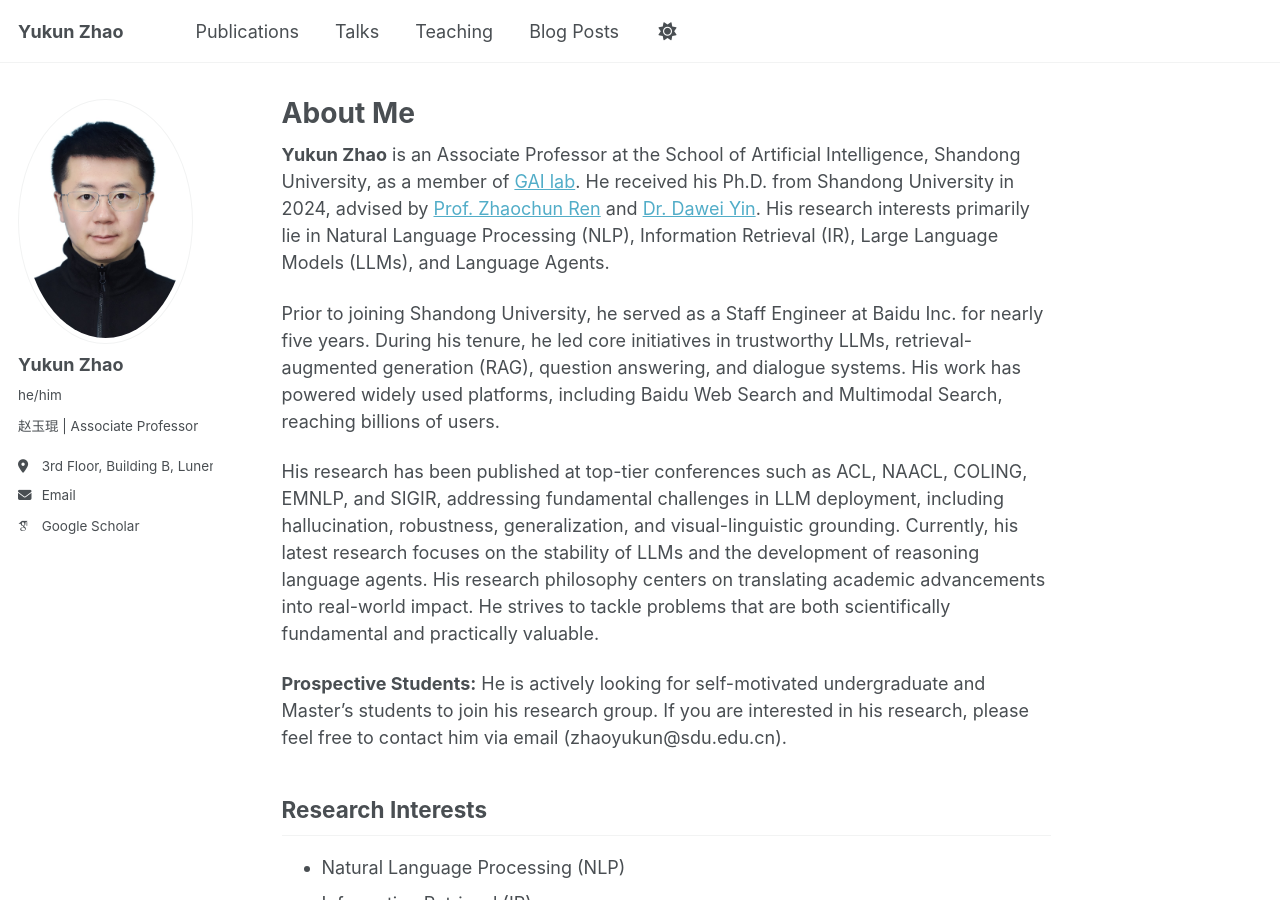
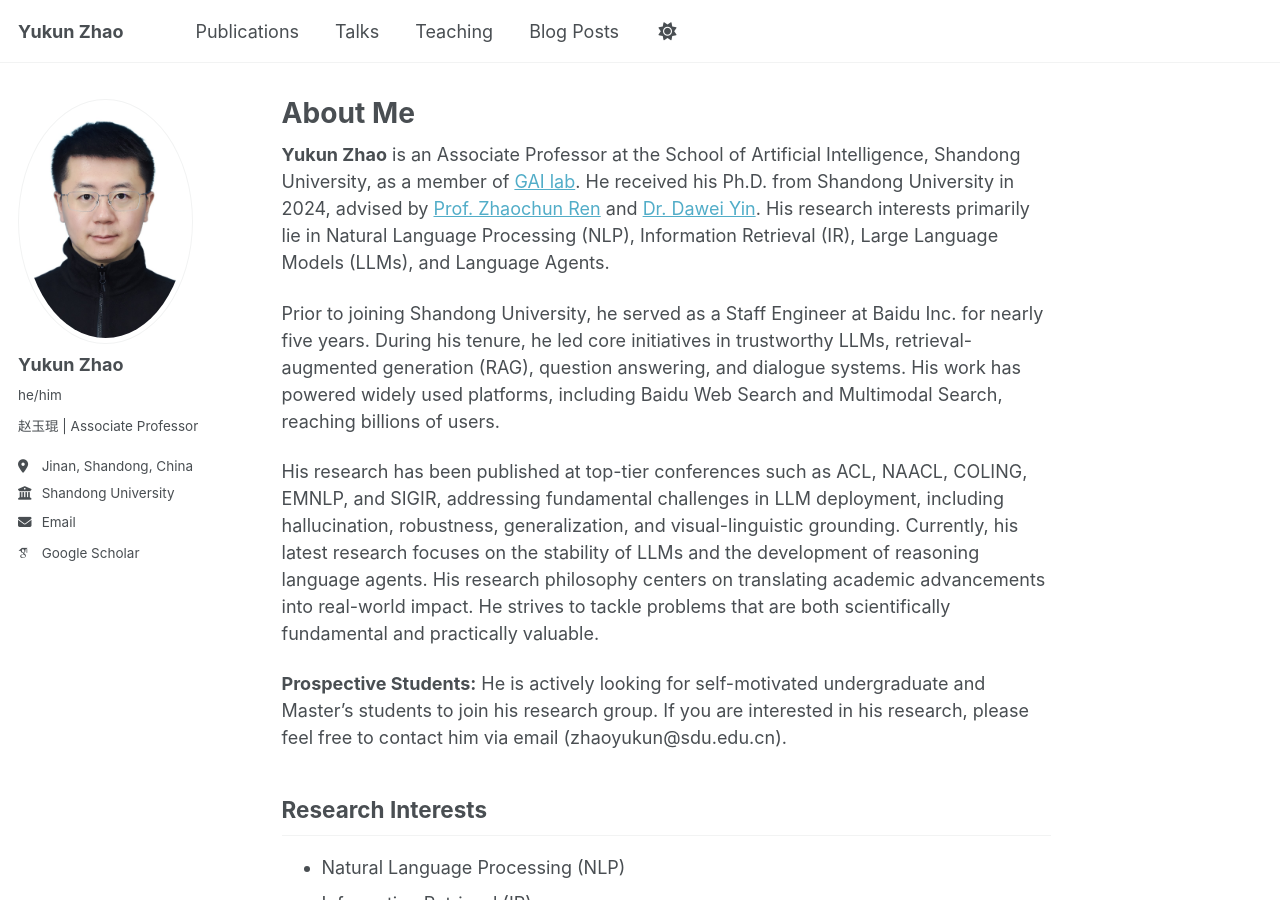
Before and after one commit to yukunZhao/yukunzhao.github.io, a Jekyll site: the page built from _pages/about.md, in a window 1280 px wide and 900 px high. Built offline with Jekyll 4.4.1, drawn with Linux system fonts in a browser that asks for light colours; some web fonts are replaced; a script bundle is joined from its source files by our own code; library files that are not in the unit come from our copies.

Commit message:
Update sidebar: simplify location and add employer

```diff
--- a/_config.yml
+++ b/_config.yml
@@ -27,8 +27,8 @@ author:
   name             : "Yukun Zhao"
   pronouns         : "he/him"
   bio              : "赵玉琨 | Associate Professor"
-  location         : "3rd Floor, Building B, Luneng Technology Building, Central Campus, Shandong University, Jinan, Shandong Province, China"
-  employer         : # "University"
+  location         : "Jinan, Shandong, China"
+  employer         : "Shandong University"
   uri              : # URL
   email            : "zhaoyukun@sdu.edu.cn"
 
```
